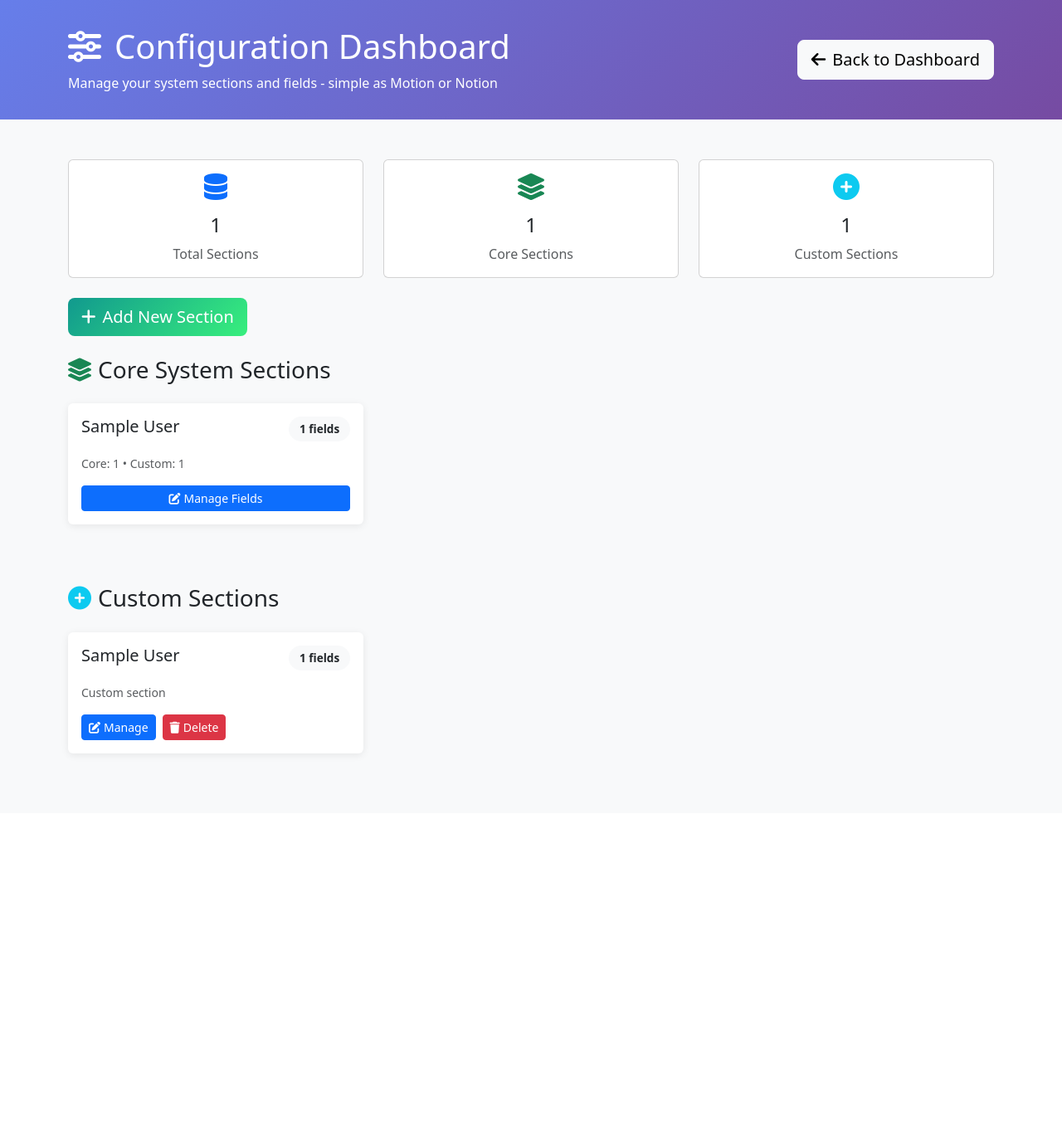
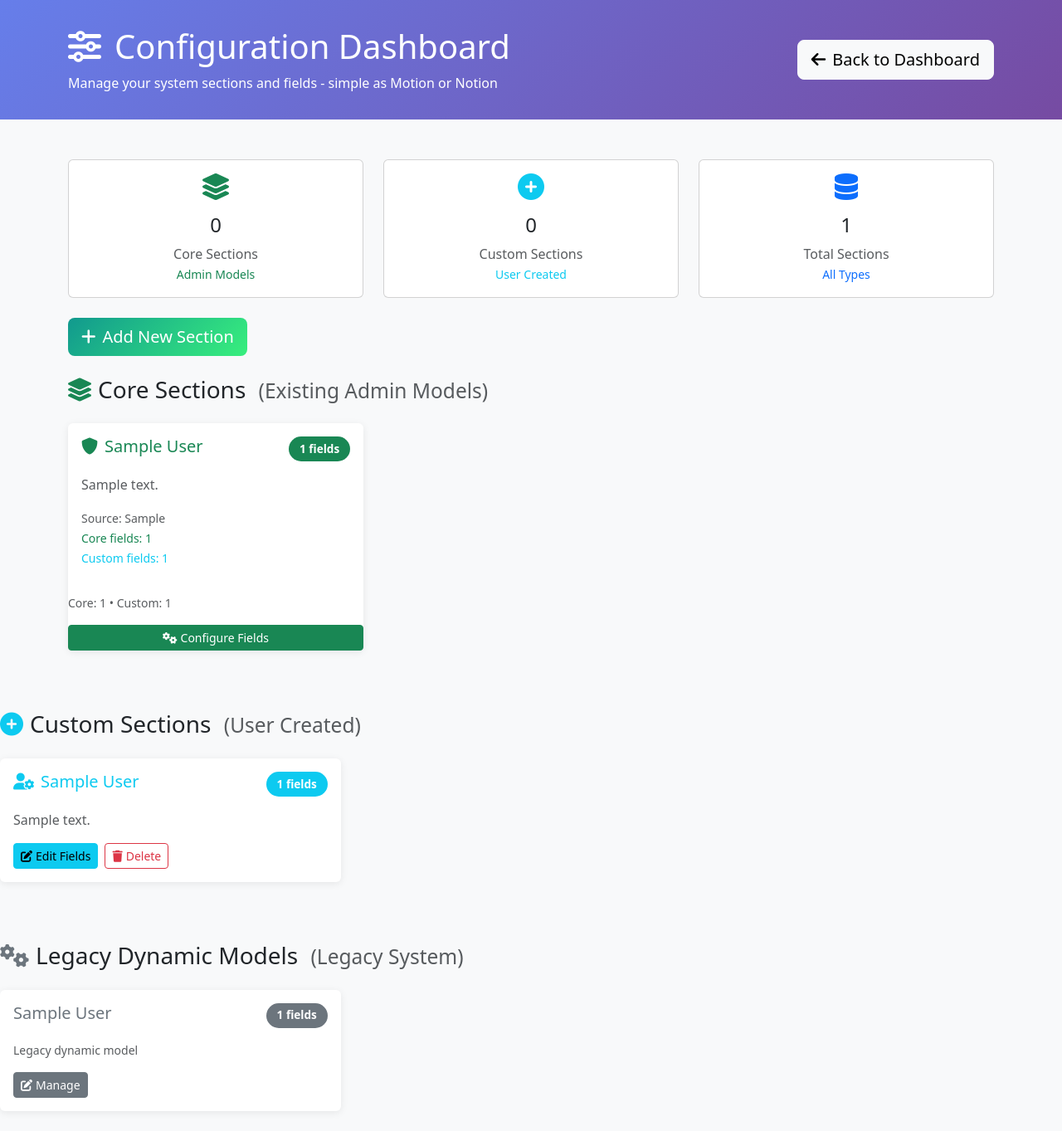
Before and after one commit to Xas-21/Hotel-Sales, a Django app: template requests/templates/configuration/dashboard.html in a window 1280 px wide. Shown: the whole page at 83% size. Before the commit the page ends 913 px from the top, so only its background shows below. Run offline with Django 5.2, Linux system fonts and the light colour scheme; the template is opened without the code that fills it: most values are stand-ins (such as "Sample title", 1, 10 or a date in 2020).

Commit message:
Integrate configuration dashboard with admin panel for dynamic section management
Refactors `configuration_dashboard` view to dynamically generate "Core Sections" from existing Django admin models and allows for custom sections. Updates `dashboard.html` to reflect the new section categorization and statistics.

Replit-Commit-Author: Agent
Replit-Commit-Session-Id: 39f994c3-4095-47ad-84c5-d6675ba6b787
Replit-Commit-Checkpoint-Type: full_checkpoint
Replit-Commit-Screenshot-Url: https://storage.googleapis.com/screenshot-production-us-central1/9ed73111-1c06-45de-b213-d75dab767a5f/39f994c3-4095-47ad-84c5-d6675ba6b787/SmZyI7C

```diff
--- a/requests/templates/configuration/dashboard.html
+++ b/requests/templates/configuration/dashboard.html
@@ -70,18 +70,10 @@
             <div class="col-md-4">
                 <div class="card text-center">
                     <div class="card-body">
-                        <i class="fas fa-database fa-2x text-primary mb-3"></i>
-                        <h4>{{ total_sections }}</h4>
-                        <p class="text-muted mb-0">Total Sections</p>
-                    </div>
-                </div>
-            </div>
-            <div class="col-md-4">
-                <div class="card text-center">
-                    <div class="card-body">
                         <i class="fas fa-layer-group fa-2x text-success mb-3"></i>
-                        <h4>{{ existing_models|length }}</h4>
+                        <h4>{{ total_core_sections|default:0 }}</h4>
                         <p class="text-muted mb-0">Core Sections</p>
+                        <small class="text-success">Admin Models</small>
                     </div>
                 </div>
             </div>
@@ -89,8 +81,19 @@
                 <div class="card text-center">
                     <div class="card-body">
                         <i class="fas fa-plus-circle fa-2x text-info mb-3"></i>
-                        <h4>{{ dynamic_models|length }}</h4>
+                        <h4>{{ total_custom_sections|default:0 }}</h4>
                         <p class="text-muted mb-0">Custom Sections</p>
+                        <small class="text-info">User Created</small>
+                    </div>
+                </div>
+            </div>
+            <div class="col-md-4">
+                <div class="card text-center">
+                    <div class="card-body">
+                        <i class="fas fa-database fa-2x text-primary mb-3"></i>
+                        <h4>{{ total_sections|default:0 }}</h4>
+                        <p class="text-muted mb-0">Total Sections</p>
+                        <small class="text-primary">All Types</small>
                     </div>
                 </div>
             </div>
@@ -111,26 +114,38 @@
         <div class="row">
             <div class="col-12">
                 <h3 class="mb-4">
-                    <i class="fas fa-layer-group me-2 text-success"></i>Core System Sections
+                    <i class="fas fa-layer-group me-2 text-success"></i>Core Sections
+                    <small class="text-muted ms-2">(Existing Admin Models)</small>
                 </h3>
                 <div class="row">
-                    {% for model in existing_models %}
+                    {% for section in core_sections %}
                     <div class="col-lg-6 col-xl-4 mb-4">
-                        <div class="card section-card h-100">
+                        <div class="card section-card h-100 border-success">
                             <div class="card-body">
                                 <div class="d-flex justify-content-between align-items-start mb-3">
-                                    <h5 class="card-title mb-0">{{ model.display_name }}</h5>
-                                    <span class="field-count">
-                                        {{ model.total_fields }} fields
+                                    <h5 class="card-title mb-0 text-success">
+                                        <i class="fas fa-shield-alt me-2"></i>{{ section.display_name }}
+                                    </h5>
+                                    <span class="field-count bg-success text-white">
+                                        {{ section.total_fields }} fields
                                     </span>
                                 </div>
+                                <p class="card-text text-muted mb-3">{{ section.description }}</p>
+                                <div class="mb-3">
+                                    <small class="text-muted">Source: {{ section.source_model }}</small><br>
+                                    <small class="text-success">Core fields: {{ section.core_field_count }}</small>
+                                    {% if section.custom_field_count %}
+                                    <br><small class="text-info">Custom fields: {{ section.custom_field_count }}</small>
+                                    {% endif %}
+                                </div>
+                                </div>
                                 <p class="text-muted small mb-3">
-                                    Core: {{ model.field_count }} • Custom: {{ model.dynamic_fields_count }}
+                                    Core: {{ section.core_field_count }} • Custom: {{ section.custom_field_count }}
                                 </p>
                                 <div class="d-flex gap-2">
-                                    <a href="{% url 'configuration:section_fields' model.name %}"
-                                       class="btn btn-primary btn-sm flex-fill">
-                                        <i class="fas fa-edit me-1"></i>Manage Fields
+                                    <a href="{% url 'configuration:section_fields' section.id %}?core=true"
+                                       class="btn btn-success btn-sm flex-fill">
+                                        <i class="fas fa-cogs me-1"></i>Configure Fields
                                     </a>
                                 </div>
                             </div>
@@ -149,35 +164,75 @@
         </div>
 
         <!-- Custom Sections -->
+        <div class="row mt-5">
+            <div class="col-12">
+                <h3 class="mb-4">
+                    <i class="fas fa-plus-circle me-2 text-info"></i>Custom Sections
+                    <small class="text-muted ms-2">(User Created)</small>
+                </h3>
+                <div class="row">
+                    {% for section in custom_sections %}
+                    <div class="col-lg-6 col-xl-4 mb-4">
+                        <div class="card section-card h-100 border-info">
+                            <div class="card-body">
+                                <div class="d-flex justify-content-between align-items-start mb-3">
+                                    <h5 class="card-title mb-0 text-info">
+                                        <i class="fas fa-user-cog me-2"></i>{{ section.display_name }}
+                                    </h5>
+                                    <span class="field-count bg-info text-white">
+                                        {{ section.total_fields }} fields
+                                    </span>
+                                </div>
+                                <p class="card-text text-muted mb-3">{{ section.description|default:"Custom section created by user" }}</p>
+                                <div class="d-flex gap-2">
+                                    <a href="{% url 'configuration:section_fields' section.id %}?custom=true"
+                                       class="btn btn-info btn-sm">
+                                        <i class="fas fa-edit me-1"></i>Edit Fields
+                                    </a>
+                                    <button class="btn btn-outline-danger btn-sm"
+                                            onclick="deleteSection({{ section.id }}, '{{ section.display_name }}')">
+                                        <i class="fas fa-trash me-1"></i>Delete
+                                    </button>
+                                </div>
+                            </div>
+                        </div>
+                    </div>
+                    {% empty %}
+                    <div class="col-12">
+                        <div class="alert alert-light border-info">
+                            <i class="fas fa-lightbulb me-2 text-info"></i>No custom sections yet. Click "Add New Section" to create your first custom section!
+                        </div>
+                    </div>
+                    {% endfor %}
+                </div>
+            </div>
+        </div>
+
+        <!-- Legacy Dynamic Models (for backward compatibility) -->
         {% if dynamic_models %}
         <div class="row mt-5">
             <div class="col-12">
                 <h3 class="mb-4">
-                    <i class="fas fa-plus-circle me-2 text-info"></i>Custom Sections
+                    <i class="fas fa-cogs me-2 text-secondary"></i>Legacy Dynamic Models
+                    <small class="text-muted ms-2">(Legacy System)</small>
                 </h3>
                 <div class="row">
                     {% for model in dynamic_models %}
                     <div class="col-lg-6 col-xl-4 mb-4">
-                        <div class="card section-card h-100">
+                        <div class="card section-card h-100 border-secondary">
                             <div class="card-body">
                                 <div class="d-flex justify-content-between align-items-start mb-3">
-                                    <h5 class="card-title mb-0">{{ model.display_name }}</h5>
-                                    <span class="field-count">
-                                        {{ model.total_fields }} fields
+                                    <h5 class="card-title mb-0 text-secondary">{{ model.display_name }}</h5>
+                                    <span class="field-count bg-secondary text-white">
+                                        {{ model.field_count }} fields
                                     </span>
                                 </div>
-                                <p class="text-muted small mb-3">
-                                    Custom section
-                                </p>
+                                <p class="text-muted small mb-3">Legacy dynamic model</p>
                                 <div class="d-flex gap-2">
                                     <a href="{% url 'configuration:section_fields' model.id %}?dynamic=true"
-                                       class="btn btn-primary btn-sm">
+                                       class="btn btn-secondary btn-sm">
                                         <i class="fas fa-edit me-1"></i>Manage
                                     </a>
-                                    <button class="btn btn-danger btn-sm"
-                                            onclick="deleteSection({{ model.id }}, '{{ model.display_name }}')">
-                                        <i class="fas fa-trash me-1"></i>Delete
-                                    </button>
                                 </div>
                             </div>
                         </div>
```
Also changed, not shown: requests/configuration_views.py (+43 -37 lines), 1 other file.
